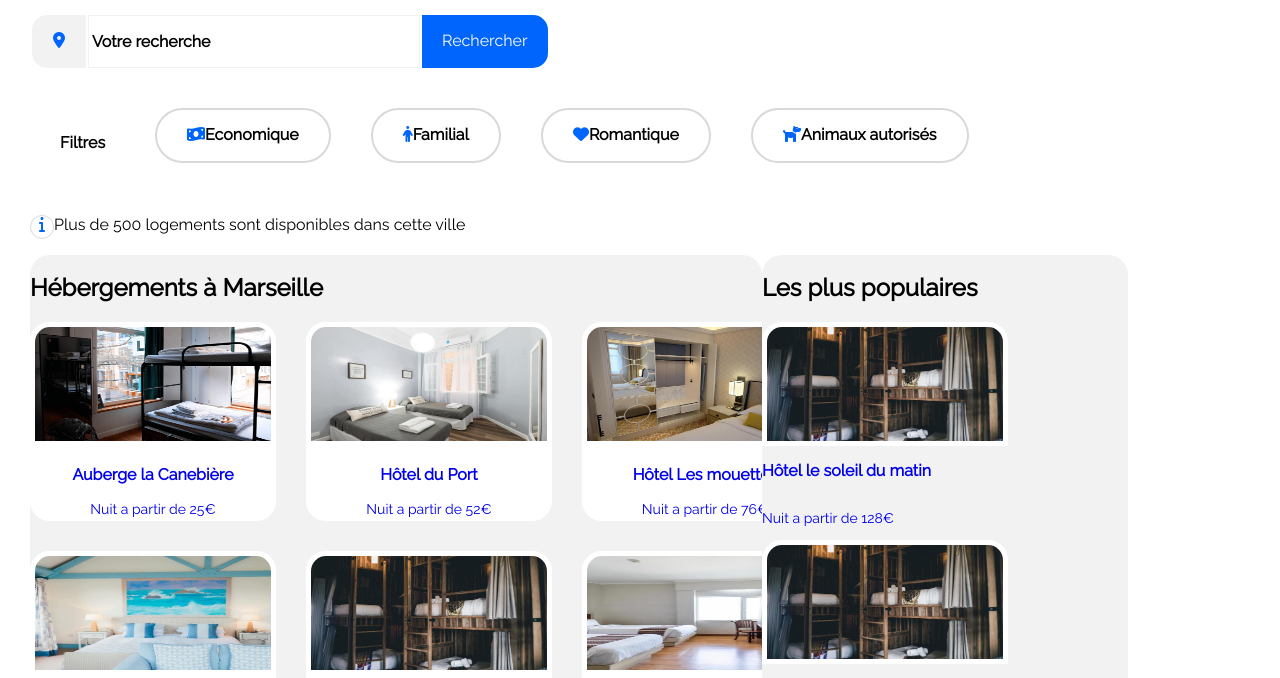
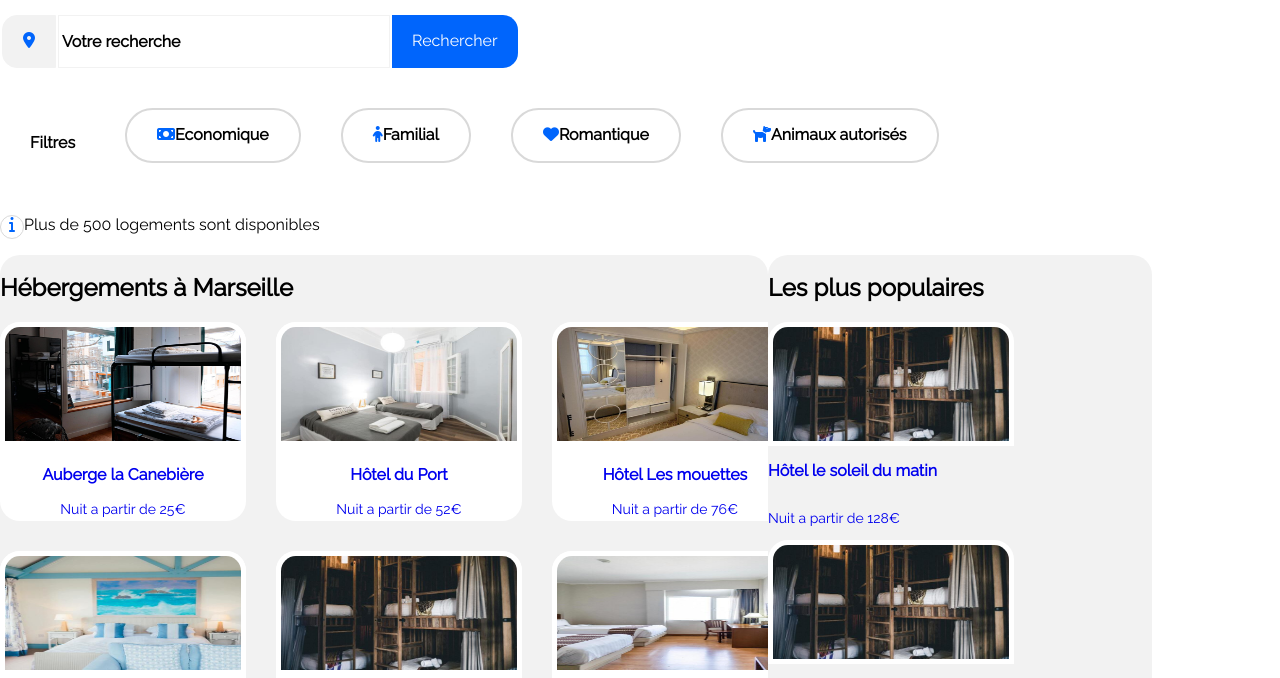
Before and after one commit to B-rimel/Projet-2-Booki, a plain HTML site: page index.html in a window 1280 px wide. Shown: the part 122-800 px from the top of the page. Drawn offline with nearby package versions, Linux system fonts and the light colour scheme.

Commit message:
Revert "Correction du formulaire"
This reverts commit ff8c3c099153588bfa14dcf76256d13c1faea67e.

```diff
--- a/CSS/style.css
+++ b/CSS/style.css
@@ -17,8 +17,6 @@ html {
 body {
     max-width: 1400px;
     margin: auto;
-    padding-left: 30px;
-    padding-right: 30px;
 }
 
 header img {
@@ -152,6 +150,9 @@ color: #0065FC;
     text-align: center;
 }
 
+main {
+    margin:auto;
+}
 
 h3 {
     font-size: 16px;
@@ -235,7 +236,7 @@ footer nav{
     justify-content: space-evenly;
     padding-left: 10%;
     padding-right: 10%;
-    }
+}
 
 ul {
     list-style: none;
--- a/index.html
+++ b/index.html
@@ -37,13 +37,13 @@
 
         <div class="filtres">
             <span class="texte-filtre"><p>Filtres</p></span>
-            <span class="bouton-filtre"><p><i class="fa-solid fa-money-bill-wave filtre-icone icone-recherche"></i>Economique</p></span>
-            <span class="bouton-filtre"><p><i class="fa-solid fa-person filtre-icone icone-recherche"></i>Familial</p></span>
+            <span class="bouton-filtre"><p><i class="fa-solid fa-money-bill filtre-icone icone-recherche"></i>Economique</p></span>
+            <span class="bouton-filtre"><p><i class="fa-solid fa-child filtre-icone icone-recherche"></i>Familial</p></span>
             <span class="bouton-filtre"><p><i class="fa-solid fa-heart filtre-icone icone-recherche"></i>Romantique</p></span>
             <span class="bouton-filtre"><p><i class="fa-solid fa-dog filtre-icone icone-recherche"></i>Animaux autorisés</p></span>
         </div>
         <div>
-           <p><i class="fa-solid fa-info"></i>Plus de 500 logements sont disponibles dans cette ville</p>
+           <p><i class="fa-solid fa-info"></i>Plus de 500 logements sont disponibles</p>
         </div>
     </nav>
     <main>
```
